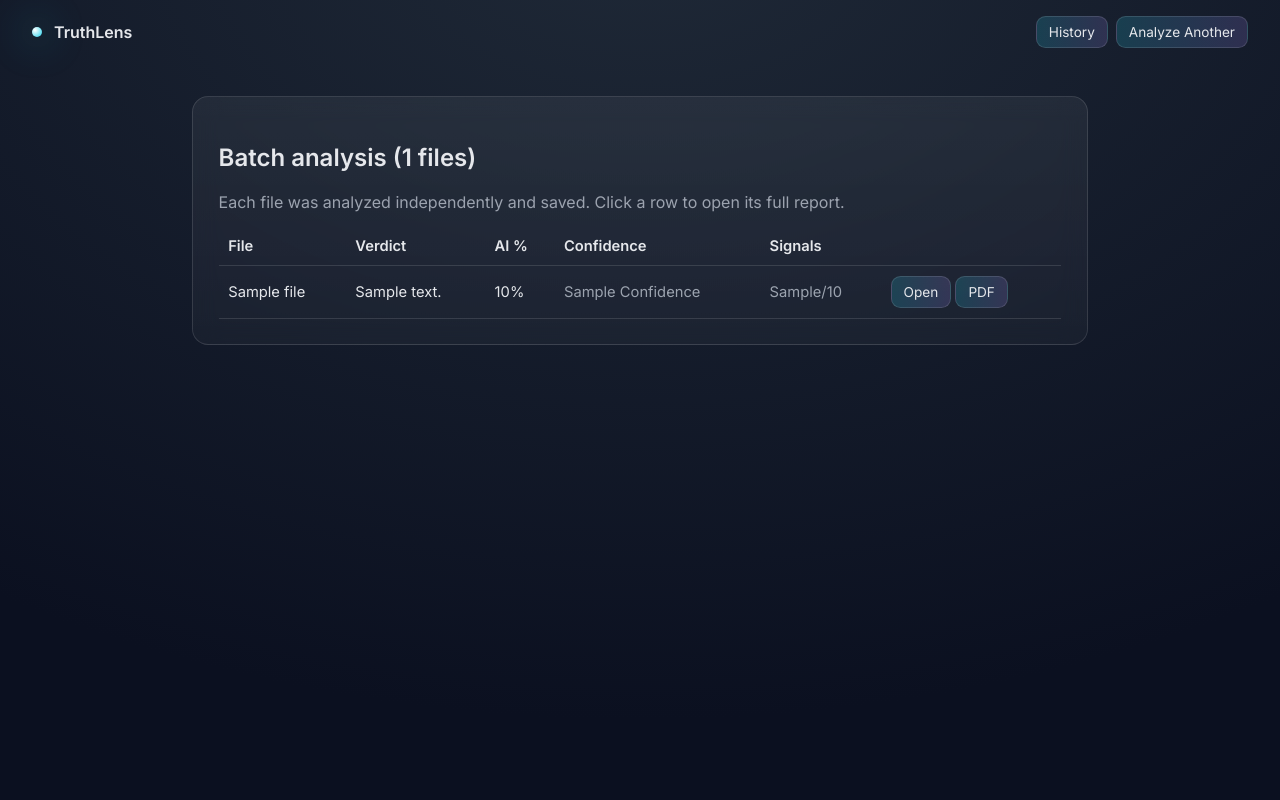
After one commit to anushri-dev07/Truthlens, a FastAPI app: template truthlens/api/templates/batch.html in a window 1280 px wide. The commit adds this page. Run offline with FastAPI, Linux system fonts and the light colour scheme; the template is opened without the code that fills it: most values are stand-ins (such as "Sample title", 1, 10 or a date in 2020).

Commit message:
feat: batch upload with results page

```diff
--- a/truthlens/api/main.py
+++ b/truthlens/api/main.py
@@ -22,19 +22,29 @@ async def index(request: Request):
 
 
 @app.post("/analyze", response_class=HTMLResponse)
-async def analyze(request: Request, video: UploadFile = File(...)):
-    if not video or not video.filename:
+async def analyze(request: Request, video: list[UploadFile] = File(...)):
+    uploads = [u for u in (video or []) if u and u.filename]
+    if not uploads:
         return templates.TemplateResponse(request, "index.html")
-    suffix = Path(video.filename).suffix or ".mp4"
-    tmp = tempfile.NamedTemporaryFile(delete=False, suffix=suffix)
-    try:
-        shutil.copyfileobj(video.file, tmp)
-        tmp.close()
-        res = run_pipeline(tmp.name, filename=video.filename)
-    finally:
-        Path(tmp.name).unlink(missing_ok=True)
-    save_analysis(res)
-    return templates.TemplateResponse(request, "result.html", res)
+
+    results = []
+    for upload in uploads:
+        suffix = Path(upload.filename).suffix or ".mp4"
+        tmp = tempfile.NamedTemporaryFile(delete=False, suffix=suffix)
+        try:
+            shutil.copyfileobj(upload.file, tmp)
+            tmp.close()
+            res = run_pipeline(tmp.name, filename=upload.filename)
+        finally:
+            Path(tmp.name).unlink(missing_ok=True)
+        save_analysis(res)
+        results.append(res)
+
+    if len(results) == 1:
+        return templates.TemplateResponse(request, "result.html", results[0])
+    return templates.TemplateResponse(
+        request, "batch.html", {"results": results, "count": len(results)}
+    )
 
 
 @app.get("/history", response_class=HTMLResponse)
--- /dev/null
+++ b/truthlens/api/templates/batch.html
@@ -0,0 +1,57 @@
+<!DOCTYPE html>
+<html lang="en">
+<head>
+  <meta charset="UTF-8">
+  <meta name="viewport" content="width=device-width, initial-scale=1.0">
+  <title>TruthLens - Batch Results</title>
+  <link href="https://fonts.googleapis.com/css2?family=Inter:wght@400;600&display=swap" rel="stylesheet">
+  <style>
+    :root { --bg: radial-gradient(1200px 800px at 50% -10%, #1f2937, #0b1020); --card: linear-gradient(180deg, rgba(255,255,255,0.06), rgba(255,255,255,0.03)); --border: rgba(255,255,255,0.12); --text:#e5e7eb; --muted:#9ca3af; }
+    *{box-sizing:border-box;font-family:Inter,system-ui,sans-serif}
+    body{margin:0;background:var(--bg);color:var(--text);min-height:100dvh}
+    header{display:flex;align-items:center;justify-content:space-between;padding:1rem 2rem}
+    .brand{display:flex;gap:.75rem;align-items:center}
+    .dot{width:10px;height:10px;border-radius:50%;background:radial-gradient(circle at 30% 30%,#fff,#22d3ee);box-shadow:0 0 40px 6px rgba(34,211,238,.25)}
+    main{max-width:960px;margin:0 auto;padding:2rem;display:grid;gap:1rem}
+    .card{backdrop-filter:blur(12px);background:var(--card);border:1px solid var(--border);border-radius:1rem;padding:clamp(1rem,2vw,2rem)}
+    table{width:100%;border-collapse:collapse;margin-top:1rem}
+    th,td{padding:.6rem;border-bottom:1px solid var(--border);text-align:left;font-size:.92rem}
+    .muted{color:var(--muted)}
+    .btn{display:inline-flex;padding:.45rem .75rem;border-radius:.6rem;border:1px solid var(--border);color:var(--text);text-decoration:none;background:linear-gradient(90deg,rgba(34,211,238,.18),rgba(167,139,250,.18));font-size:.85rem}
+    .v-likely_ai{color:#f87171}.v-likely_real{color:#4ade80}.v-inconclusive{color:#fbbf24}
+  </style>
+</head>
+<body>
+  <header>
+    <div class="brand"><div class="dot"></div><strong>TruthLens</strong></div>
+    <div style="display:flex;gap:.5rem">
+      <a class="btn" href="/history">History</a>
+      <a class="btn" href="/">Analyze Another</a>
+    </div>
+  </header>
+  <main>
+    <section class="card">
+      <h1>Batch analysis ({{ count }} files)</h1>
+      <p class="muted">Each file was analyzed independently and saved. Click a row to open its full report.</p>
+      <table>
+        <thead><tr><th>File</th><th>Verdict</th><th>AI %</th><th>Confidence</th><th>Signals</th><th></th></tr></thead>
+        <tbody>
+          {% for r in results %}
+          <tr>
+            <td>{{ r.file.name }}</td>
+            <td class="v-{{ r.verdict }}">{{ r.verdict_text }}</td>
+            <td>{% if r.overall_score is not none %}{{ r.overall_score }}%{% else %}<span class="muted">—</span>{% endif %}</td>
+            <td class="muted">{{ (r.confidence or 'n/a')|title }}</td>
+            <td class="muted">{{ r.signals_analysed }}/{{ r.signals_total }}</td>
+            <td>
+              {% if r.id %}<a class="btn" href="/report/{{ r.id }}">Open</a>
+              <a class="btn" href="/report/{{ r.id }}/pdf">PDF</a>{% endif %}
+            </td>
+          </tr>
+          {% endfor %}
+        </tbody>
+      </table>
+    </section>
+  </main>
+</body>
+</html>
```
Also changed, not shown: truthlens/api/templates/index.html (+11 -4 lines).
